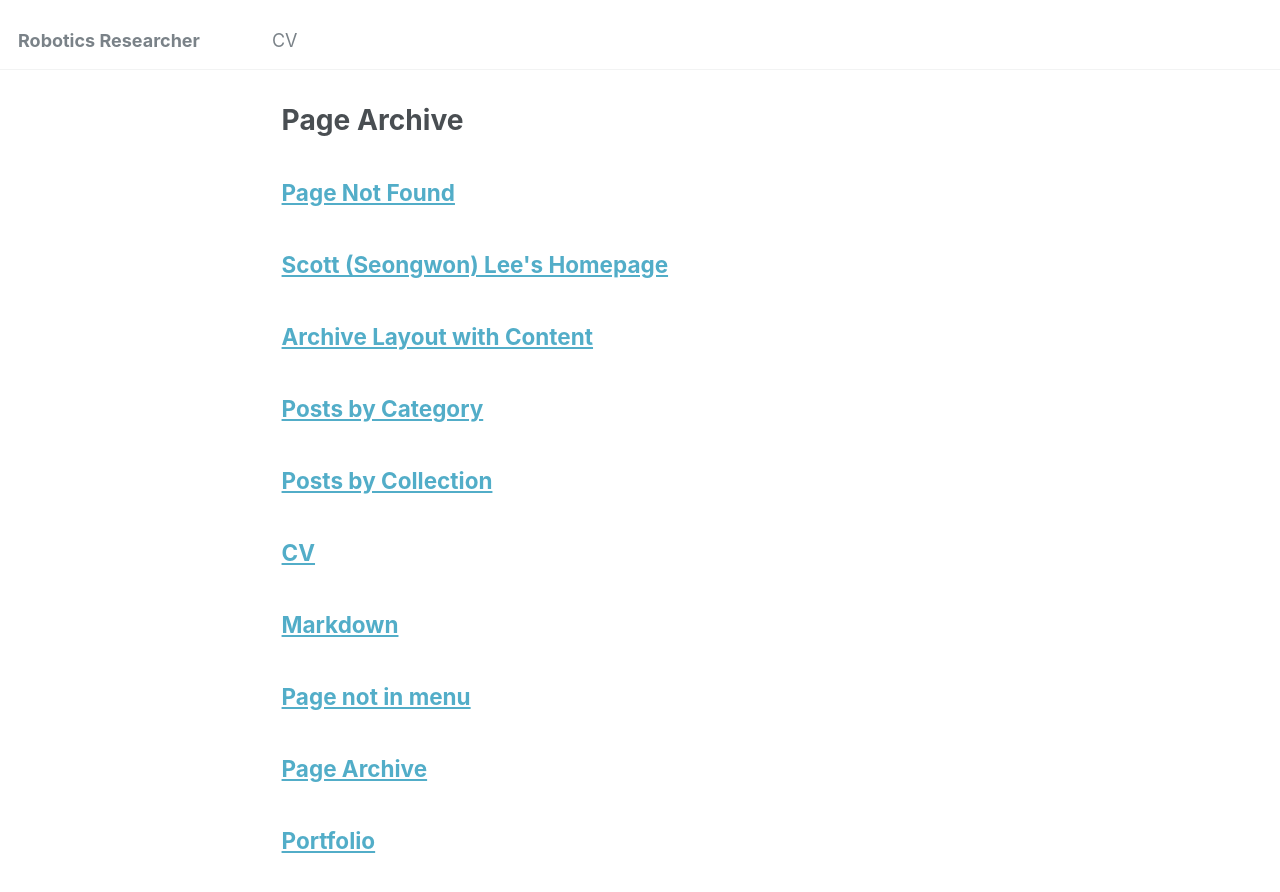
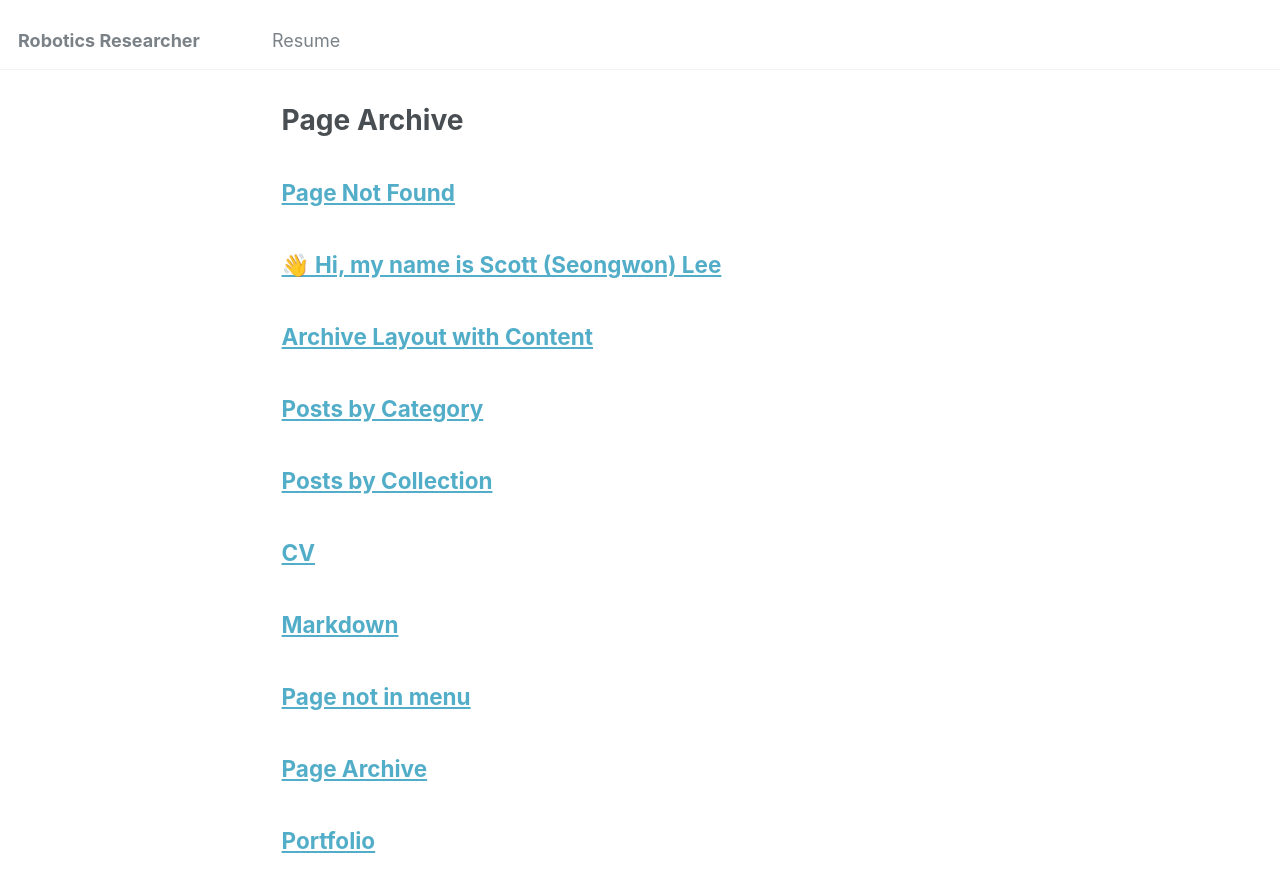
Before and after one commit to sl148/sl148.github.io, a Jekyll site: the page built from _pages/page-archive.html, in a window 1280 px wide and 900 px high. Shown: the top 892 px of the window. Built offline with Jekyll 4.4.1, drawn with Linux system fonts in a browser that asks for light colours.

```diff
--- a/_data/navigation.yml
+++ b/_data/navigation.yml
@@ -26,6 +26,6 @@ main:
   # - title: "Guide"
   #   url: /markdown/
 
-  - title: "CV"
+  - title: "Resume"
     url: /files/CV_100725.pdf
     class: "rightmost-link"
```
Also changed, not shown: _pages/about.md (+1 -1 lines).
